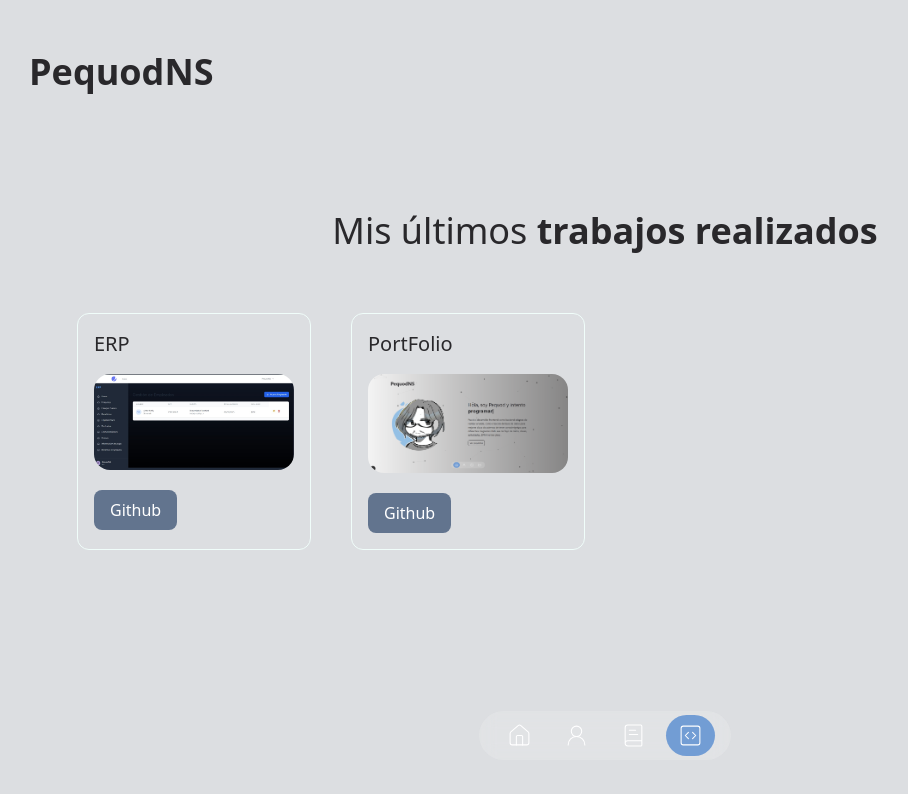
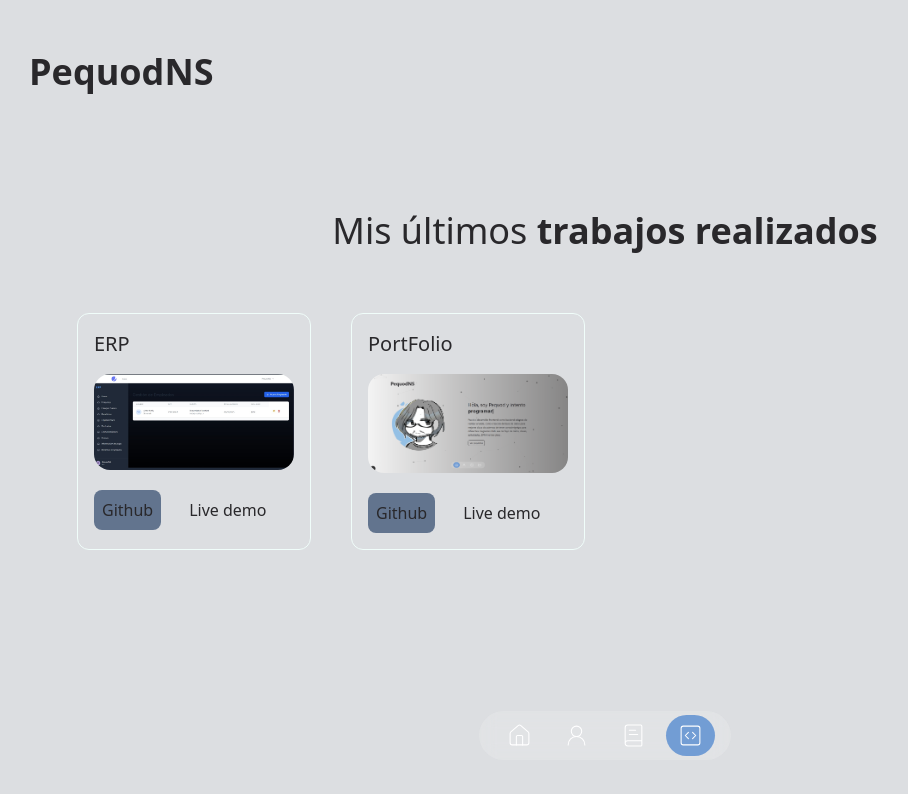
Before and after one commit to PequodNs/PortFolio, a Next.js app: page /portfolio in a window 1280 px wide. Shown: the top 794 px of the page, without its empty margins (35-943 px from the left). Built offline with nearby package versions, Linux system fonts and the light colour scheme.

Commit message:
Arreglado urlDemo opcional en PortfolioBox

```diff
--- a/components/portfolio-box.tsx
+++ b/components/portfolio-box.tsx
@@ -1,18 +1,19 @@
+import Image from "next/image";
 import Link from "next/link";
-import Image from "next/image";
 
 interface PortfolioBoxProps {
     data: {
-    id: number;
-    title: string;
-    image: string;
-    urlGithub: string;
-    urlDemo?: string;
-  };
+        id: number,
+        title: string
+        image: string
+        urlGithub: string
+        urlDemo: string
+    }
 }
 
-const PortfolioBox = ({ data }: PortfolioBoxProps) => {
-  const { id, title, image, urlGithub, urlDemo } = data;
+const PortfolioBox = (props: PortfolioBoxProps) => {
+    const { data } = props
+    const { id, title, image, urlDemo, urlGithub } = data
 
     return (
         <div
@@ -30,22 +31,21 @@ const PortfolioBox = ({ data }: PortfolioBoxProps) => {
                 <Link
                     href={urlGithub}
                     target="_blank"
-                className="inline-block px-4 py-2 text-white rounded-lg bg-slate-500 transition duration-150 hover:bg-slate-500/80"
+                    className="p-2 transition duration-150 rounded-lg bg-slate-500 hover:bg-slate-500/80"
                 >
                     Github
                 </Link>
-              {urlDemo && urlDemo !== "#!" && (  // solo mostrar si es diferente de "#!"
+
                 <Link
                     href={urlDemo}
                     target="_blank"
-                  className="inline-block px-4 py-2 text-white rounded-lg bg-teal-500 transition duration-150 hover:bg-teal-500/80"
+                    className="p-2 transition duration-150 rounded-lg bg-secondary hover:bg-secondary/80"
                 >
-                  Demo
+                    Live demo
                 </Link>
-              )}
             </div>
         </div>
     );
-};
+}
 
-export default PortfolioBox;
+export default PortfolioBox
--- a/data.tsx
+++ b/data.tsx
@@ -119,13 +119,13 @@ export const dataPortfolio = [
         title: "ERP",
         image: "/BasuradeERP.jpg",
         urlGithub: "https://github.com/PequodNs/Erp",
-        urlDemo: "#!",
+        urlDemo: "https://github.com/PequodNs/Erp",
     },
     {
         id: 2,
         title: "PortFolio",
         image: "/portFolio.png",
         urlGithub: "https://github.com/PequodNs/PortFolio",
-        urlDemo: "#!",
+        urlDemo: "https://github.com/PequodNs/PortFolio",
     },
 ];
```
Lines whose indentation alone changed are shown as unchanged.
